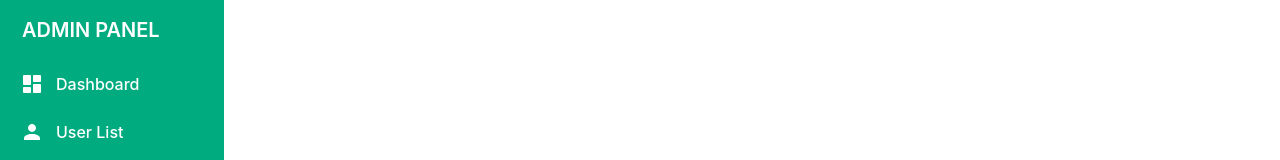
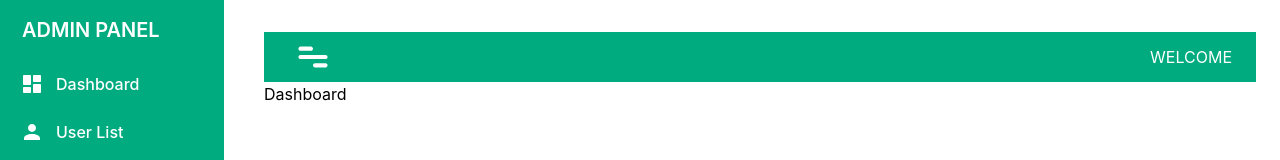
Before and after one commit to ANUPAM-RO/admin-panel, a React (Create React App) app: page / in a window 1280 px wide. Shown: the top 160 px of the page. Built offline with nearby package versions, Linux system fonts and the light colour scheme.

Commit message:
add navbar

```diff
--- a/src/App.js
+++ b/src/App.js
@@ -1,12 +1,13 @@
-import logo from "./logo.svg";
 import "./App.css";
-import SideBar from "./components/SideBar";
+import Layout from "./Layout";
+import Dashboard from "./components/Dashboard";
 
 function App() {
   return (
-    <div className="App">
-      <SideBar />
-    </div>
+    <Layout>
+      {/* You can put your page content component here */}
+      <Dashboard />
+    </Layout>
   );
 }
 
--- /dev/null
+++ b/src/Layout.js
@@ -0,0 +1,19 @@
+// Layout.js
+
+import React from "react";
+import SideBar from "./components/SideBar";
+import Navbar from "./components/Navbar";
+
+const Layout = ({ children }) => {
+  return (
+    <div className="flex gap-10">
+      <SideBar />
+      <div className="mt-8 flex-1 mr-6">
+        <Navbar />
+        <div className="content">{children}</div>
+      </div>
+    </div>
+  );
+};
+
+export default Layout;
--- /dev/null
+++ b/src/components/Dashboard.jsx
@@ -0,0 +1,11 @@
+import React from 'react'
+
+const Dashboard = () => {
+  return (
+    <div>
+      Dashboard
+    </div>
+  )
+}
+
+export default Dashboard
--- /dev/null
+++ b/src/components/Navbar.jsx
@@ -0,0 +1,14 @@
+import React from 'react'
+
+const Navbar = () => {
+  return (
+      <div className='flex justify-between items-center px-6' style={{ backgroundColor: "#00AB7F", color: "#FFFFFF" }}>
+          <div>
+              <img src="./jam_menu.svg" alt="" />
+          </div>
+      WELCOME
+    </div>
+  )
+}
+
+export default Navbar
```
Also changed, not shown: public/jam_menu.svg (added).
